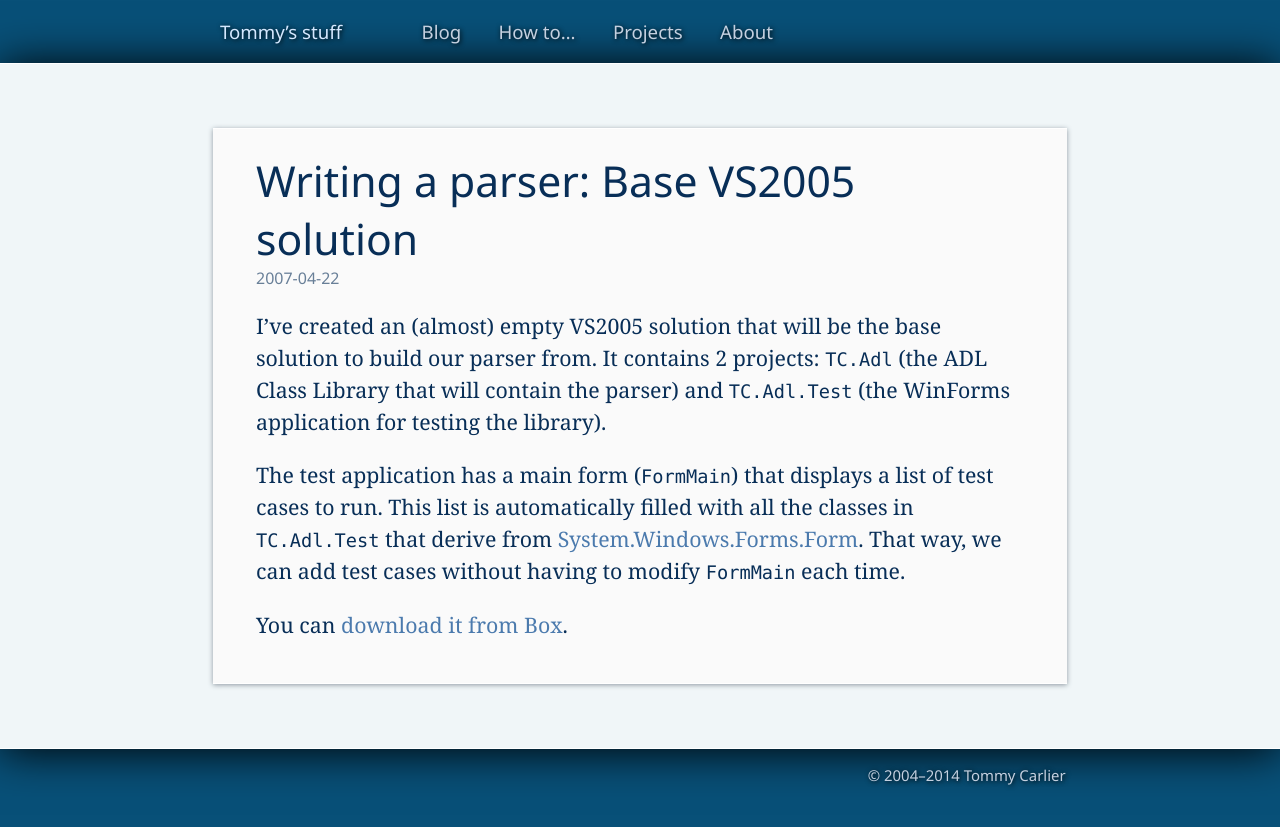
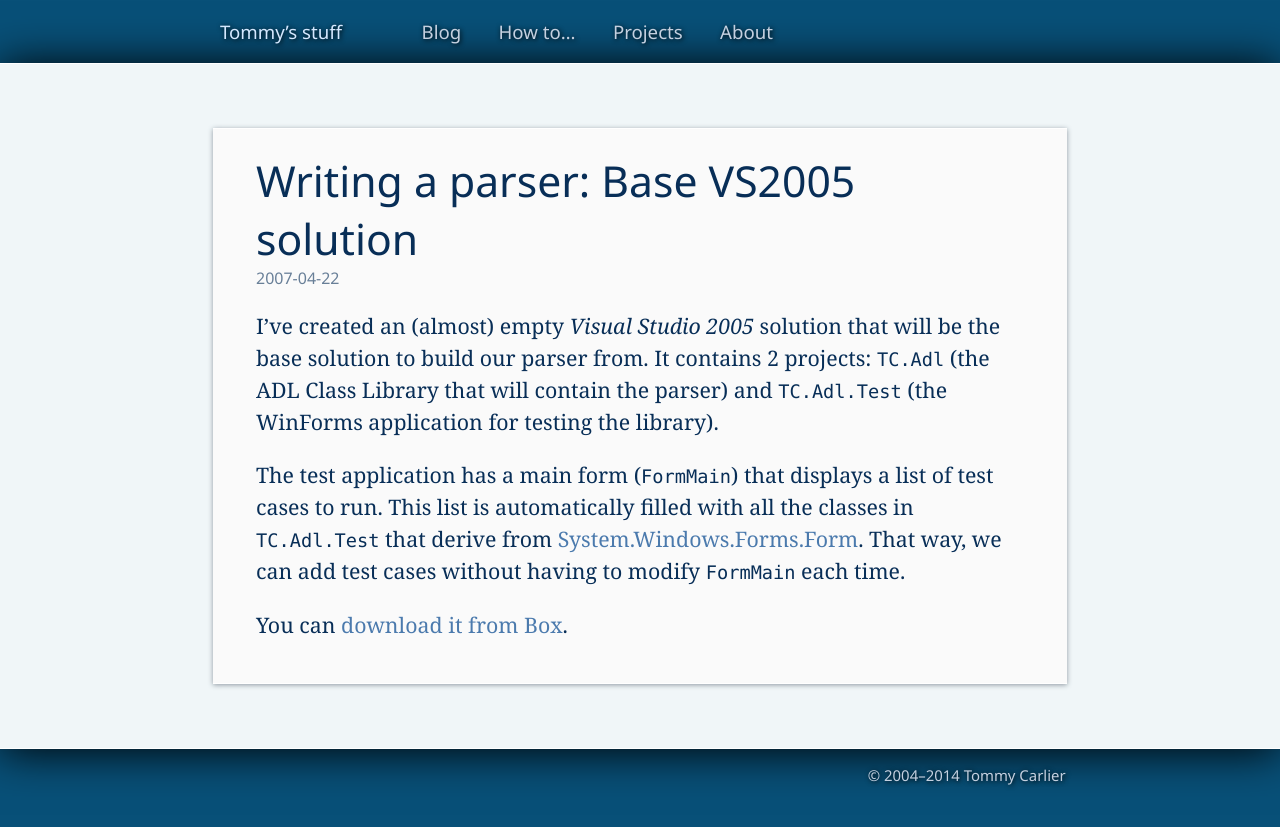
Before and after one commit to tommy-carlier/www.tcx.be, a Jekyll site: the page built from _posts/2007-04-22-wp04-vs2005.md, in a window 1280 px wide. Shown: the top 827 px of the page. Built offline with Jekyll 4.4.1, drawn with Linux system fonts in a browser that asks for light colours.

Commit message:
Rewording VS2005 as Visual Studio 2005

```diff
--- a/_posts/2007-04-22-wp04-vs2005.md
+++ b/_posts/2007-04-22-wp04-vs2005.md
@@ -3,7 +3,7 @@ layout: post
 title: "Writing a parser: Base VS2005 solution"
 ---
 
-I’ve created an (almost) empty VS2005 solution that will be the base solution to build our parser from. It contains 2 projects: `TC.Adl` (the ADL Class Library that will contain the parser) and `TC.Adl.Test` (the WinForms application for testing the library).
+I’ve created an (almost) empty *Visual Studio 2005* solution that will be the base solution to build our parser from. It contains 2 projects: `TC.Adl` (the ADL Class Library that will contain the parser) and `TC.Adl.Test` (the WinForms application for testing the library).
 
 The test application has a main form (`FormMain`) that displays a list of test cases to run. This list is automatically filled with all the classes in `TC.Adl.Test` that derive from [System.Windows.Forms.Form](http://msdn.microsoft.com/en-us/library/system.windows.forms.form.aspx). That way, we can add test cases without having to modify `FormMain` each time.
 
```
